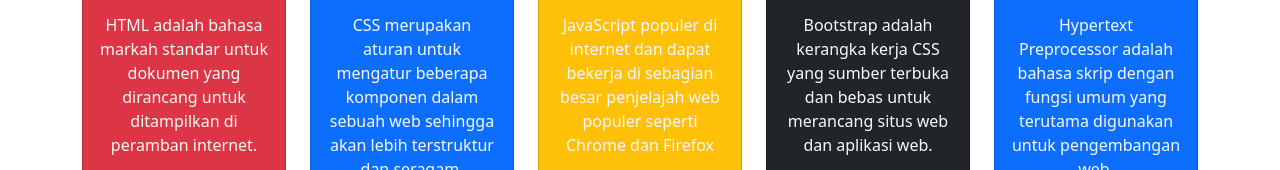
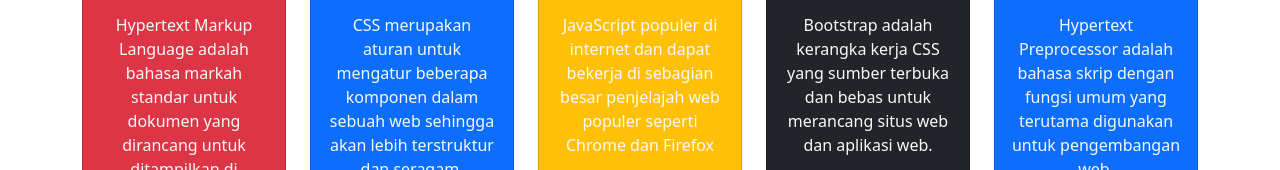
Before and after one commit to bagaspatok0/mywebpatok, a plain HTML site: page index.html in a window 1280 px wide. Shown: the part 603-773 px from the top of the page. Drawn offline with Linux system fonts and the light colour scheme.

Commit message:
Update index.html

```diff
--- a/index.html
+++ b/index.html
@@ -62,7 +62,7 @@
             <div class="card-body text-center">
               <img src="img/logo_html.png" width="100px">
               <h3 class="card-title mb-3">HTML5</h3>
-              <p class="card-text">HTML adalah bahasa markah standar untuk dokumen yang dirancang untuk ditampilkan di peramban internet.
+              <p class="card-text">Hypertext Markup Language adalah bahasa markah standar untuk dokumen yang dirancang untuk ditampilkan di peramban internet.
               </p>
               <a href="https://www.w3schools.com/html/" target="_blank" class="btn btn-light">Selengkapnya</a>
             </div>
```
